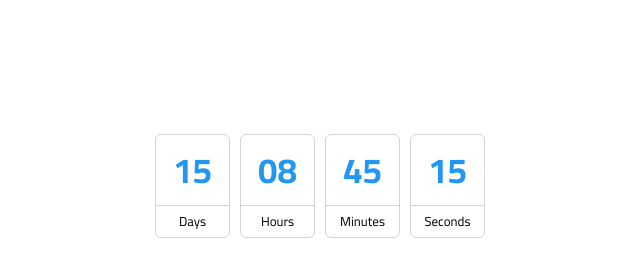
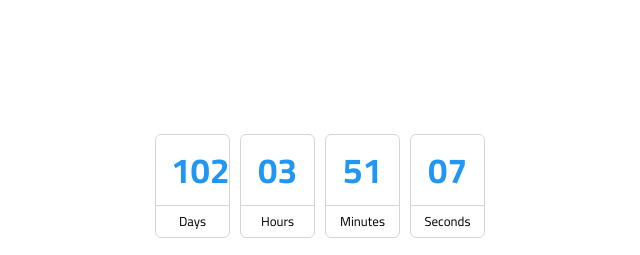
Before and after one commit to Alaa-Hassan1/HTML-CSS-Template-3, a plain HTML site: page index.html in a window 1280 px wide. Shown: the part 8740-8995 px from the top of the page, 545-1185 px from the left. Drawn offline with Linux system fonts and the light colour scheme.

Commit message:
Add countdown timer to event section

```diff
--- a/index.html
+++ b/index.html
@@ -19,6 +19,7 @@
 </head>
 
 <body>
+
     <!-- Start Header -->
     <div class="header" id="header">
         <div class="container">
@@ -241,7 +242,8 @@
                     <img src="img/features-01.jpg" alt="">
                 </div>
                 <h2>Quality</h2>
-                <p>We focus on delivering high-quality work with great attention to every detail and a clean, professional approach.</p>
+                <p>We focus on delivering high-quality work with great attention to every detail and a clean,
+                    professional approach.</p>
                 <a href="#">More</a>
             </div>
             <div class="box time">
@@ -643,19 +645,19 @@
             <div class="info">
                 <div class="time">
                     <div class="unit">
-                        <span>15</span>
+                        <span class="days">15</span>
                         <span>Days</span>
                     </div>
                     <div class="unit">
-                        <span>08</span>
+                        <span class="hours">08</span>
                         <span>Hours</span>
                     </div>
                     <div class="unit">
-                        <span>45</span>
+                        <span class="minutes">45</span>
                         <span>Minutes</span>
                     </div>
                     <div class="unit">
-                        <span>15</span>
+                        <span class="seconds">15</span>
                         <span>Seconds</span>
                     </div>
                 </div>
@@ -828,8 +830,6 @@
     </div>
     <!-- End Discount -->
 
-
-
     <!-- Start Contact -->
     <div class="contact" id="contact">
         <div class="container">
@@ -913,6 +913,8 @@
         <p class="copyright">Made With &lt;3 By Alaa Hassan</p>
     </div>
     <!-- End Footer -->
+
+    <script src="main.js"></script>
 </body>
 
 </html>
--- /dev/null
+++ b/main.js
@@ -0,0 +1,37 @@
+// Start Events
+let daysEl = document.querySelector(".days");
+let hoursEl = document.querySelector(".hours");
+let minutesEl = document.querySelector(".minutes");
+let secondsEl = document.querySelector(".seconds");
+
+let endYearTime = new Date("Dec 31, 2026, 23:59:59").getTime();
+
+
+let counter = setInterval(() => {
+    let now = new Date().getTime();
+    let diffrence = endYearTime - now;
+
+    let seconds = 1000;
+    let minutes = seconds * 60;
+    let hours = minutes * 60;
+    let days = hours * 24;
+
+    let d = Math.floor(diffrence / days);
+    let h = Math.floor((diffrence % days) / hours);
+    let m = Math.floor((diffrence % hours) / minutes);
+    let s = Math.floor((diffrence % minutes) / seconds);
+
+    daysEl.innerHTML = d < 10 ? `0${d}` : d;
+    hoursEl.innerHTML = h < 10 ? `0${h}` : h;
+    minutesEl.innerHTML = m < 10 ? `0${m}` : m;
+    secondsEl.innerHTML = s < 10 ? `0${s}` : s;
+
+    if (diffrence < 0) {
+        clearInterval(counter);
+    }
+}, 1000);
+// End Events
+
+// Start Awesome
+
+// End Awesome
```
Also changed, not shown: css/style.css (line endings or trailing spaces).
